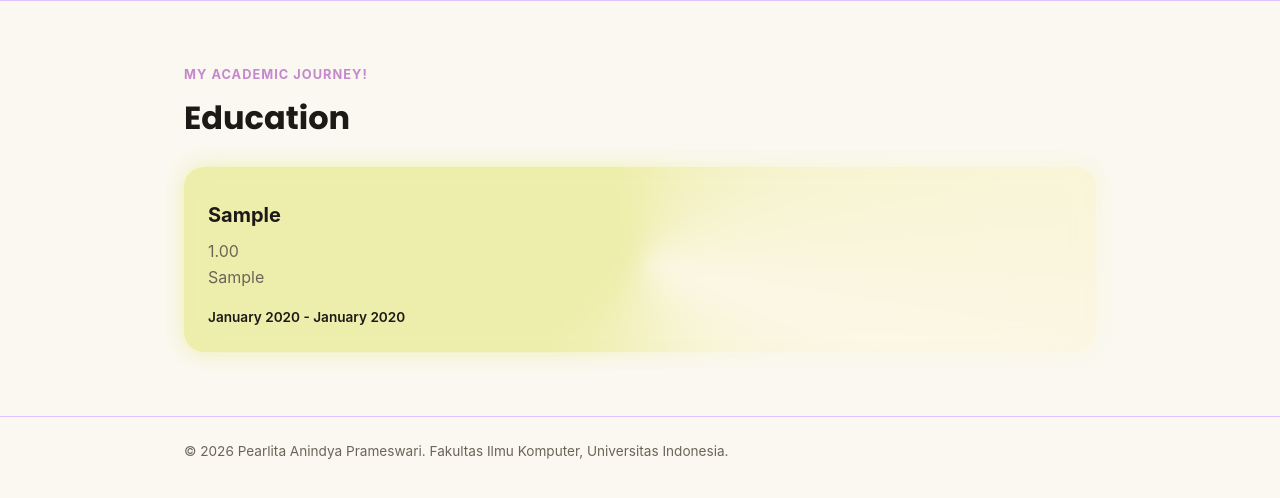
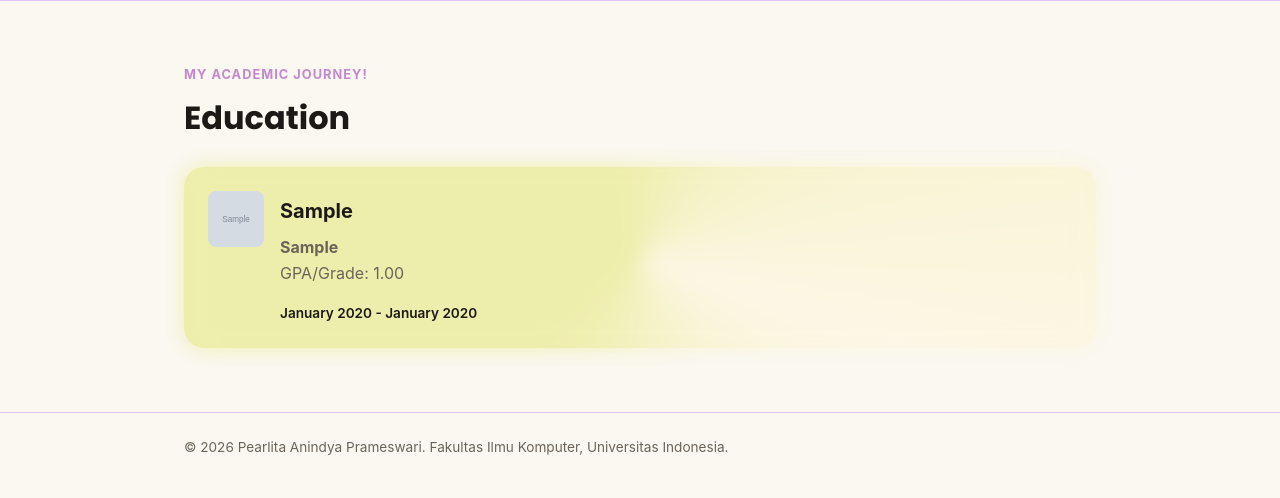
Before and after one commit to pearlitaanindya/myportofolio, a Django app: page /education/ in a window 1280 px wide. Shown: the part 74-572 px from the top of the page. Run offline with Django 5.2, Linux system fonts and the light colour scheme; tables that the repository leaves empty hold one stand-in row (values such as "Sample post"); grey boxes marked "Sample" are stand-in pictures.

Commit message:
style: Fix and Update Card CSS

```diff
--- a/main/models.py
+++ b/main/models.py
@@ -13,6 +13,7 @@ class Experience(models.Model):
 
     id = models.UUIDField(primary_key=True, default=uuid.uuid4, editable=False)
     title = models.CharField(max_length=255)
+    organization = models.TextField(default="", blank=True)
     description = models.TextField()
     category = models.CharField(max_length=20, choices=EXPERIENCE_CHOICES, default='full-time')
     thumbnail = models.URLField(blank=True, null=True)
@@ -28,7 +29,7 @@ class Experience(models.Model):
 class Education(models.Model):
     id = models.UUIDField(primary_key=True, default=uuid.uuid4, editable=False)
     degree = models.CharField(max_length=255)
-    gpa = models.DecimalField(max_digits=3, decimal_places=2, blank=True, null=True)
+    gpa = models.DecimalField(max_digits=4, decimal_places=2, blank=True, null=True)
     school = models.TextField()
     thumbnail = models.URLField(blank=True, null=True)
     started_at = models.DateField()
--- a/static/css/style.css
+++ b/static/css/style.css
@@ -379,14 +379,16 @@ nav a:hover{
 }
 
 .card {
-     --hue-1: 290;
-    --hue-2: 50;
     padding: 1.25rem;
     background-color: #fff;
     border: 4px solid transparent;
     border-radius: 20px;
     position: relative;
     isolation: isolate;
+
+    display: flex;
+    gap: 1rem;
+    align-items: flex-start;
 }
 
 .card::before,
@@ -426,8 +428,16 @@ nav a:hover{
 }
 
 .card h2 {
-    margin: 0.5rem 0;
+    margin: 0.25rem 0 0.5rem;
     font-size: 1.25rem;
+}
+
+.card-image {
+    width: 56px;
+    height: 56px;
+    object-fit: cover;
+    border-radius: 8px;
+    flex-shrink: 0;
 }
 
 .card-text,
--- a/templates/education.html
+++ b/templates/education.html
@@ -30,12 +30,21 @@
             <div class="card-grid">
                 {% for education in education_list %}
                     <article class="card">
+
+                        {% if education.thumbnail %}
+                            <img src="{{ education.thumbnail }}" alt="{{ education.title }}" class= "card-image">
+                        {% endif %}
+
+                        <div class="card-content">
                             <h2>{{ education.degree }}</h2>
+
+                            <p class="card-text" style="font-weight: bold; color: var(-ink);">
+                                {{ education.school }}
+                            </p>
+
+
                             <p class="card-text">
-                            {{ education.gpa }}
-                        </p>
-                        <p class="card-text">
-                            {{ education.school }}
+                                GPA/Grade: {{ education.gpa }}
                             </p>
 
                             <p class="card-footer">
@@ -46,6 +55,8 @@
                                     {{ education.ended_at|date:"F Y" }}
                                 {% endif %}
                             </p>
+                        </div>
+
                     </article>
                 {% empty %}
                     <p class="empty-state">
```
Also changed, not shown: templates/experience.html (+12 -0 lines), main/migrations/0004_alter_education_gpa.py (added), main/migrations/0005_experience_organization.py (added). Lines whose indentation alone changed are shown as unchanged.
